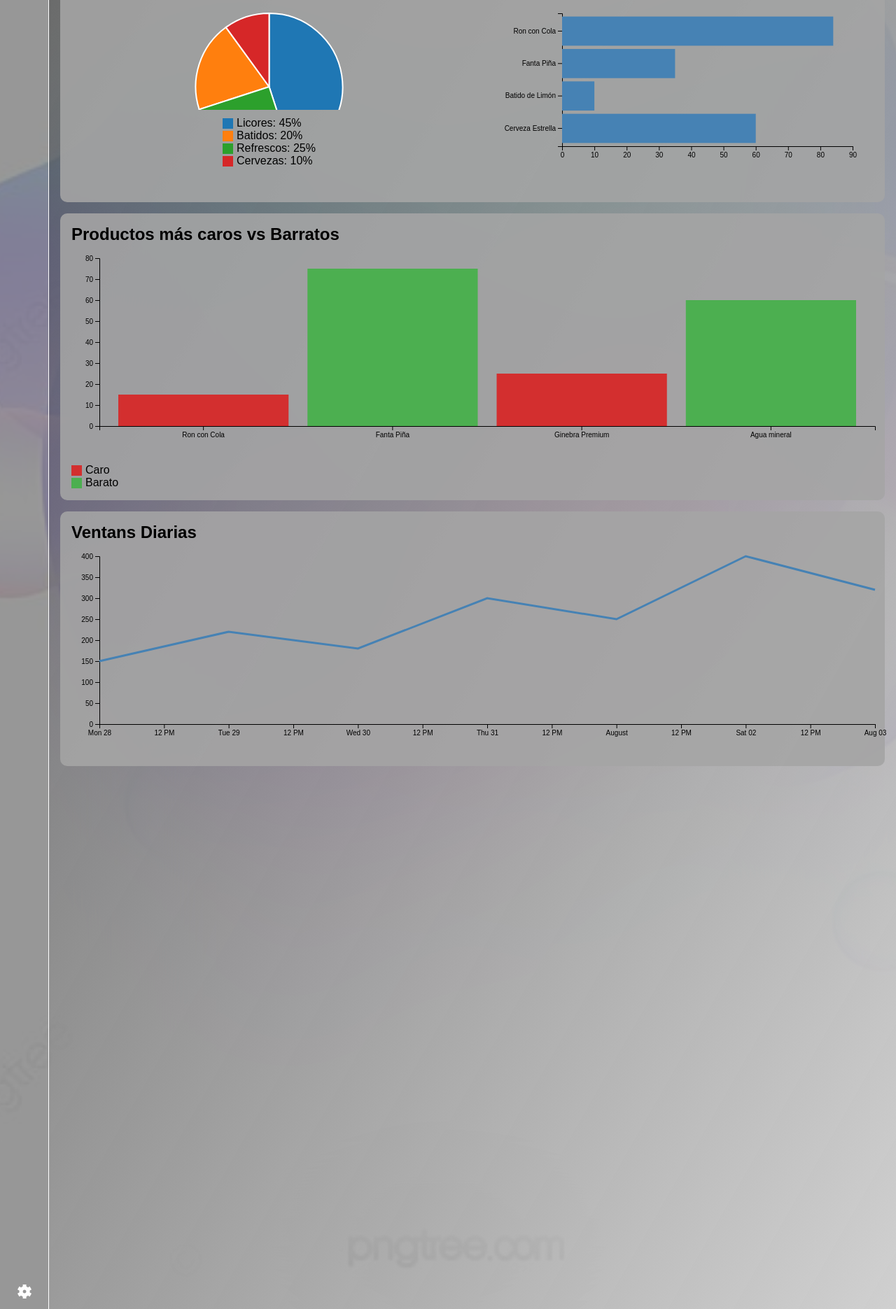
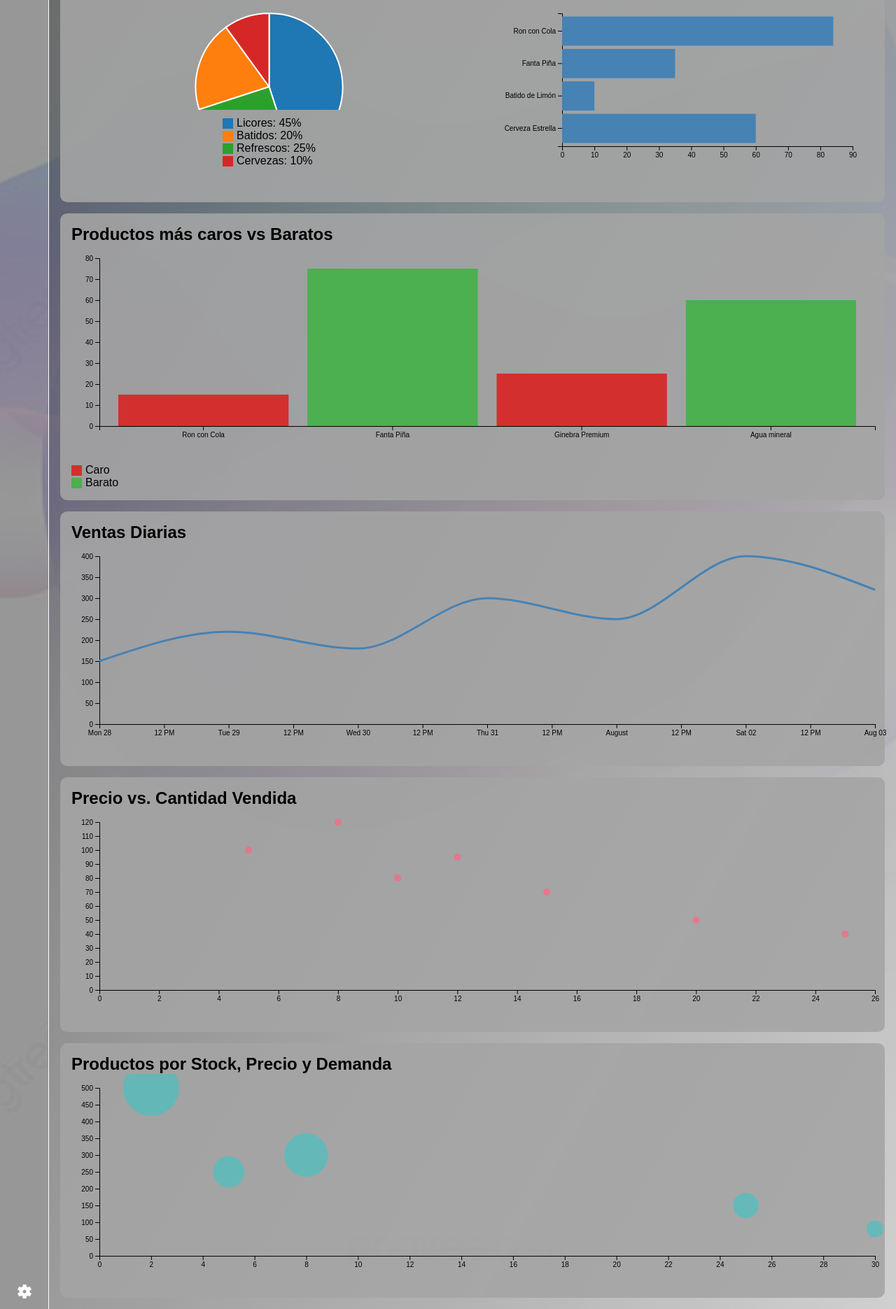
Before and after one commit to Biangg/eclipse, a Flask app: template templates/inventario.html in a window 1280 px wide. Shown: the part 248-2119 px from the top of the page at 70% size. Run offline with Flask 3, Linux system fonts and the light colour scheme; the template is opened without the code that fills it, so the values that code supplies are empty.

Commit message:
Update inventario.html

```diff
--- a/templates/inventario.html
+++ b/templates/inventario.html
@@ -1,12 +1,11 @@
-
 {% extends "root.html" %}
 {% block title %} Gráficas {% endblock %}
 
 {% block content %}
 
-    <link rel="stylesheet" href="{{ url_for('static', filename='css/grf.css') }}">
+    <link rel="stylesheet" href="/static/css/grf.css">
 
-    <script src="{{ url_for('static', filename='js/d3.v7.min.js') }}"></script>
+    <script src="https://d3js.org/d3.v7.min.js"></script>
 
     <div id="Graficas" class="cont_grf">
         <div class="grf_datos">
@@ -30,27 +29,31 @@
         <div class="grf_info grf_reporte">
             <div id="Pastel-1" class="grf_past">
                 <h2>Categorías más vendidas</h2>
-                <!-- Gráfica circular con las categorías más vendidas en porcentajes y notas en colores para cada categoría para identificar las categorías Ej [Licores, batidos, refrescos, cervezas] -->
             </div>
             <div id="Pastel-2" class="grf_past">
                 <h2>Productos más vendidos</h2>
-                <!-- Top 10 productos más vendidas y el total unitario de cada uno Ej [Ron con cola: 84, Fanta Piña: 35, Batido de limón : 10] -->
             </div>
         </div>
 
         <div class="grf_info grf_vs">
-            <h2>Productos más caros vs Barratos</h2>
-            <!-- Aquí agregaré una gráfica para comparar los productos más caros con los baratos y ver cuál se vende más -->
+            <h2>Productos más caros vs Baratos</h2>
         </div>
 
         <div id="line-chart" class="grf_info">
-            <h2>Ventans Diarias</h2>
+            <h2>Ventas Diarias</h2>
         </div>
 
+        <div id="scatter-plot" class="grf_info">
+            <h2>Precio vs. Cantidad Vendida</h2>
+        </div>
+
+        <div id="bubble-chart" class="grf_info">
+            <h2>Productos por Stock, Precio y Demanda</h2>
+        </div>
     </div>
 
     <script>
-        document.addEventListener('DOMContentLoaded', function() {
+   document.addEventListener('DOMContentLoaded', function() {
 
     // Debounce function para optimizar el redimensionamiento
     function debounce(func, timeout = 300) {
@@ -83,7 +86,6 @@
         { producto: 'Agua mineral', tipo: 'Barato', unidades: 60 }
     ];
 
-    // Datos para el nuevo gráfico de línea (Ventas diarias)
     const dataVentasDiarias = [
         { fecha: new Date('2025-07-28'), ventas: 150 },
         { fecha: new Date('2025-07-29'), ventas: 220 },
@@ -94,11 +96,30 @@
         { fecha: new Date('2025-08-03'), ventas: 320 }
     ];
 
+    // Datos para el diagrama de dispersión
+    const dataDispersión = [
+        { precio: 5, ventas: 100 },
+        { precio: 10, ventas: 80 },
+        { precio: 20, ventas: 50 },
+        { precio: 15, ventas: 70 },
+        { precio: 8, ventas: 120 },
+        { precio: 25, ventas: 40 },
+        { precio: 12, ventas: 95 }
+    ];
+
+    // Datos para el gráfico de burbujas
+    const dataBurbujas = [
+        { producto: 'Ron', stock: 150, precio: 25, demanda: 75 },
+        { producto: 'Agua', stock: 500, precio: 2, demanda: 200 },
+        { producto: 'Cerveza', stock: 300, precio: 8, demanda: 150 },
+        { producto: 'Ginebra', stock: 80, precio: 30, demanda: 40 },
+        { producto: 'Refresco', stock: 250, precio: 5, demanda: 100 }
+    ];
+
     // Función para crear el Gráfico de Pastel
     function drawPieChart() {
         d3.select('#Pastel-1 svg').remove();
         d3.select('#Pastel-1 .legend').remove();
-        // ... (código del gráfico de pastel) ...
         const pieChart1 = d3.select('#Pastel-1');
         const margin = { top: 20, right: 20, bottom: 20, left: 20 };
         const width = pieChart1.node().getBoundingClientRect().width - margin.left - margin.right;
@@ -137,7 +158,6 @@
     // Función para crear el Gráfico de Barras Horizontales
     function drawHorizontalBarChart() {
         d3.select('#Pastel-2 svg').remove();
-        // ... (código del gráfico de barras horizontales) ...
         const barChart1 = d3.select('#Pastel-2');
         const margin2 = { top: 20, right: 30, bottom: 40, left: 120 };
         const width2 = barChart1.node().getBoundingClientRect().width - margin2.left - margin2.right;
@@ -174,7 +194,6 @@
     function drawComparisonBarChart() {
         d3.select('.grf_vs svg').remove();
         d3.select('.grf_vs .legend').remove();
-        // ... (código del gráfico de barras de comparación) ...
         const barChart2 = d3.select('.grf_vs');
         const margin3 = { top: 20, right: 30, bottom: 40, left: 40 };
         const width3 = barChart2.node().getBoundingClientRect().width - margin3.left - margin3.right;
@@ -218,44 +237,36 @@
             .html(d => `<span style="background-color: ${color3(d)}; width: 15px; height: 15px; margin-right: 5px;"></span> ${d}`);
     }
 
-    // NUEVA FUNCIÓN: Gráfico de Línea
+    // Función para el Gráfico de Línea
     function drawLineChart() {
         d3.select('#line-chart svg').remove();
-
         const lineChartContainer = d3.select('#line-chart');
         const margin = { top: 20, right: 30, bottom: 40, left: 40 };
         const width = lineChartContainer.node().getBoundingClientRect().width - margin.left - margin.right;
         const height = lineChartContainer.node().getBoundingClientRect().height - 50 - margin.top - margin.bottom;
-
         const svg = lineChartContainer.append('svg')
             .attr('width', width + margin.left + margin.right)
             .attr('height', height + margin.top + margin.bottom)
             .append('g')
             .attr('transform', `translate(${margin.left}, ${margin.top})`);
-
-        // Escalas para el eje X (tiempo) y el eje Y (ventas)
         const x = d3.scaleTime()
             .domain(d3.extent(dataVentasDiarias, d => d.fecha))
             .range([0, width]);
-
         const y = d3.scaleLinear()
             .domain([0, d3.max(dataVentasDiarias, d => d.ventas)]).nice()
             .range([height, 0]);
-
-        // Ejes X e Y
         svg.append('g')
             .attr('transform', `translate(0, ${height})`)
             .call(d3.axisBottom(x));
-
         svg.append('g')
             .call(d3.axisLeft(y));
 
-        // Generador de la línea
+        // CORRECCIÓN: para agregar la función de curva d3.curveMonotoneX
         const line = d3.line()
+            .curve(d3.curveMonotoneX) // Esto hace la línea curva
             .x(d => x(d.fecha))
             .y(d => y(d.ventas));
 
-        // Dibujar la línea
         svg.append('path')
             .datum(dataVentasDiarias)
             .attr('fill', 'none')
@@ -264,22 +275,104 @@
             .attr('d', line);
     }
 
-    // Llamamos a las funciones para dibujar los gráficos la primera vez
+    // Función para el Diagrama de Dispersión
+    function drawScatterPlot() {
+        d3.select('#scatter-plot svg').remove();
+        const scatterContainer = d3.select('#scatter-plot');
+        const margin = { top: 20, right: 30, bottom: 40, left: 40 };
+        const width = scatterContainer.node().getBoundingClientRect().width - margin.left - margin.right;
+        const height = scatterContainer.node().getBoundingClientRect().height - 50 - margin.top - margin.bottom;
+        const svg = scatterContainer.append('svg')
+            .attr('width', width + margin.left + margin.right)
+            .attr('height', height + margin.top + margin.bottom)
+            .append('g')
+            .attr('transform', `translate(${margin.left}, ${margin.top})`);
+
+        const x = d3.scaleLinear()
+            .domain([0, d3.max(dataDispersión, d => d.precio)]).nice()
+            .range([0, width]);
+
+        const y = d3.scaleLinear()
+            .domain([0, d3.max(dataDispersión, d => d.ventas)]).nice()
+            .range([height, 0]);
+
+        svg.append('g')
+            .attr('transform', `translate(0, ${height})`)
+            .call(d3.axisBottom(x));
+
+        svg.append('g')
+            .call(d3.axisLeft(y));
+
+        svg.selectAll('circle')
+            .data(dataDispersión)
+            .enter()
+            .append('circle')
+            .attr('cx', d => x(d.precio))
+            .attr('cy', d => y(d.ventas))
+            .attr('r', 5)
+            .style('fill', 'rgba(255, 99, 132, 0.7)');
+    }
+
+    // Función para el Gráfico de Burbujas
+    function drawBubbleChart() {
+        d3.select('#bubble-chart svg').remove();
+        const bubbleContainer = d3.select('#bubble-chart');
+        const margin = { top: 20, right: 30, bottom: 40, left: 40 };
+        const width = bubbleContainer.node().getBoundingClientRect().width - margin.left - margin.right;
+        const height = bubbleContainer.node().getBoundingClientRect().height - 50 - margin.top - margin.bottom;
+        const svg = bubbleContainer.append('svg')
+            .attr('width', width + margin.left + margin.right)
+            .attr('height', height + margin.top + margin.bottom)
+            .append('g')
+            .attr('transform', `translate(${margin.left}, ${margin.top})`);
+
+        const x = d3.scaleLinear()
+            .domain([0, d3.max(dataBurbujas, d => d.precio)]).nice()
+            .range([0, width]);
+
+        const y = d3.scaleLinear()
+            .domain([0, d3.max(dataBurbujas, d => d.stock)]).nice()
+            .range([height, 0]);
+
+        const z = d3.scaleLinear()
+            .domain([0, d3.max(dataBurbujas, d => d.demanda)]).range([5, 40]);
+
+        svg.append('g')
+            .attr('transform', `translate(0, ${height})`)
+            .call(d3.axisBottom(x));
+
+        svg.append('g')
+            .call(d3.axisLeft(y));
+
+        svg.selectAll('circle')
+            .data(dataBurbujas)
+            .enter()
+            .append('circle')
+            .attr('cx', d => x(d.precio))
+            .attr('cy', d => y(d.stock))
+            .attr('r', d => z(d.demanda))
+            .style('fill', 'rgba(75, 192, 192, 0.7)');
+    }
+
+    // Llamo a las funciones para dibujar todos los gráficos la primera vez
     drawPieChart();
     drawHorizontalBarChart();
     drawComparisonBarChart();
-    drawLineChart(); // <-- Se llama a la nueva función
+    drawLineChart();
+    drawScatterPlot();
+    drawBubbleChart();
 
-    // Vinculamos las funciones de dibujo al evento de redimensionamiento
+    // Vinculo las funciones de dibujo al evento de redimensionamiento
     const handleResize = debounce(() => {
         drawPieChart();
         drawHorizontalBarChart();
         drawComparisonBarChart();
-        drawLineChart(); // <-- Se actualiza al redimensionar
+        drawLineChart();
+        drawScatterPlot();
+        drawBubbleChart();
     });
 
     window.addEventListener('resize', handleResize);
 });
     </script>
-
 {% endblock %}
```
